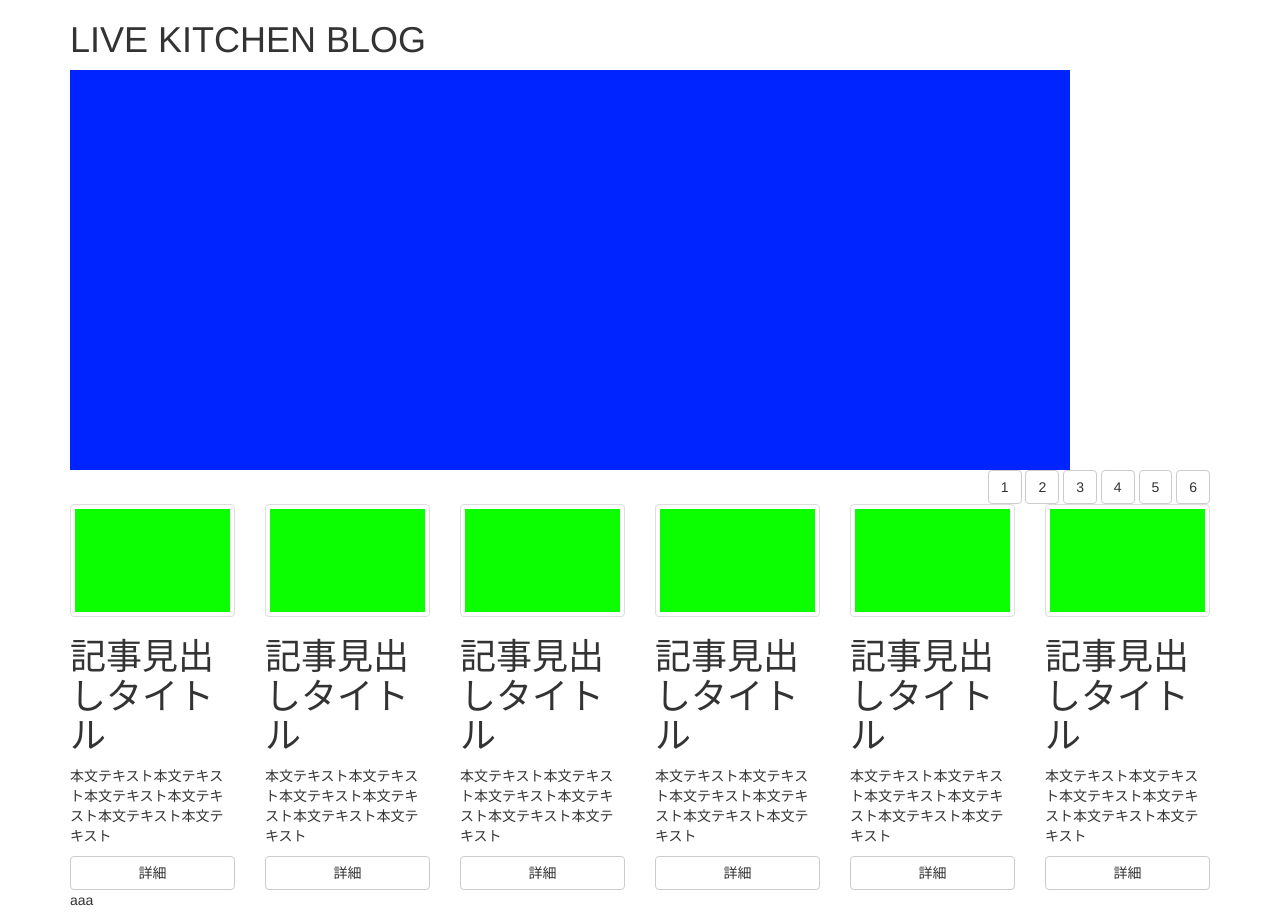
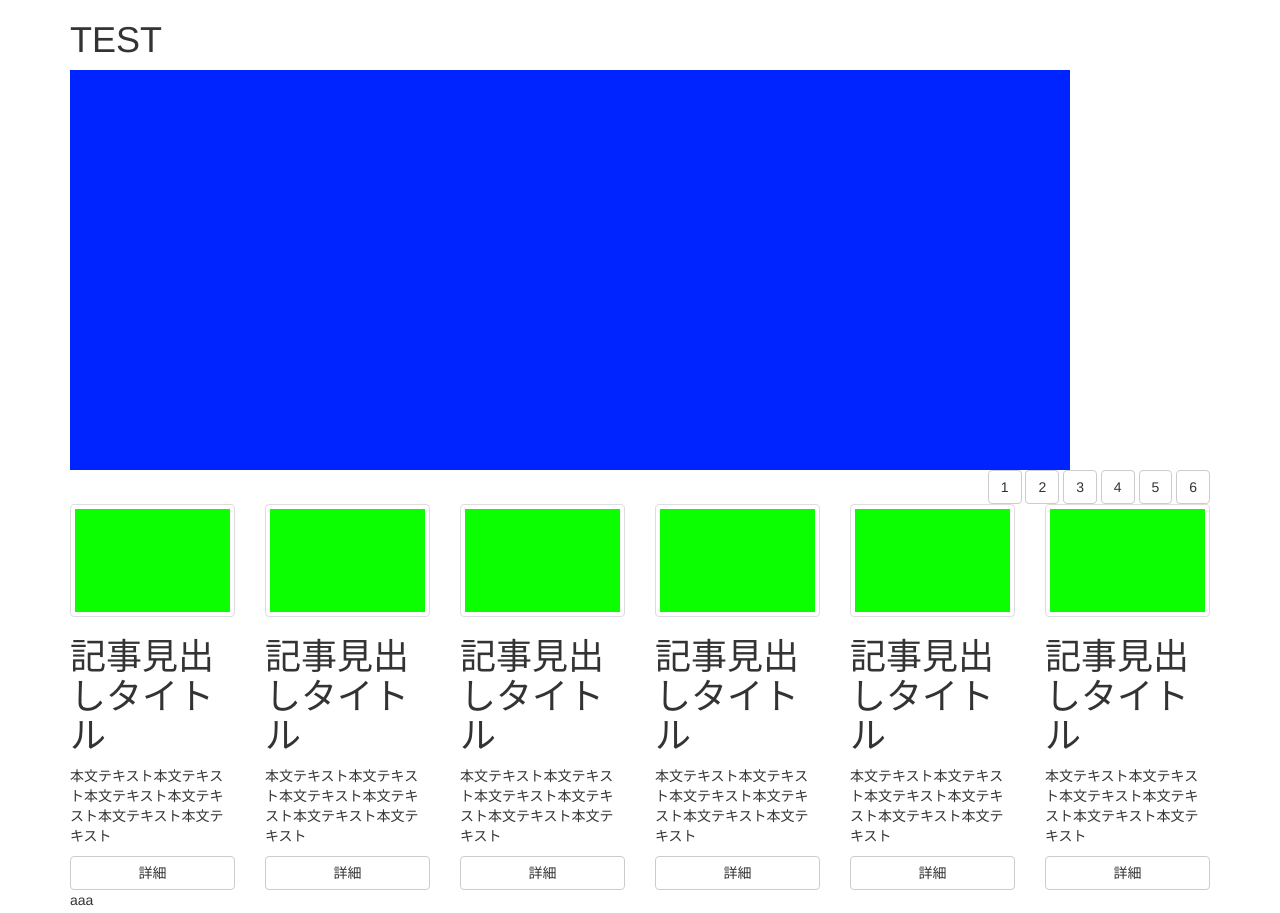
Before and after one commit to kankanpan/BootStrapTest, a plain HTML site: page index.html in a window 1280 px wide. Shown: the top 913 px of the page. Drawn offline with Linux system fonts and the light colour scheme.

Commit message:
Update index.html

```diff
--- a/index.html
+++ b/index.html
@@ -12,7 +12,7 @@
 	<div class="container">
 		<div class="row">
 			<div class="col-lg-12">
-				<h1>LIVE KITCHEN BLOG</h1>
+				<h1>TEST</h1>
 			</div>
 
 			<div class="col-lg-12">
```
